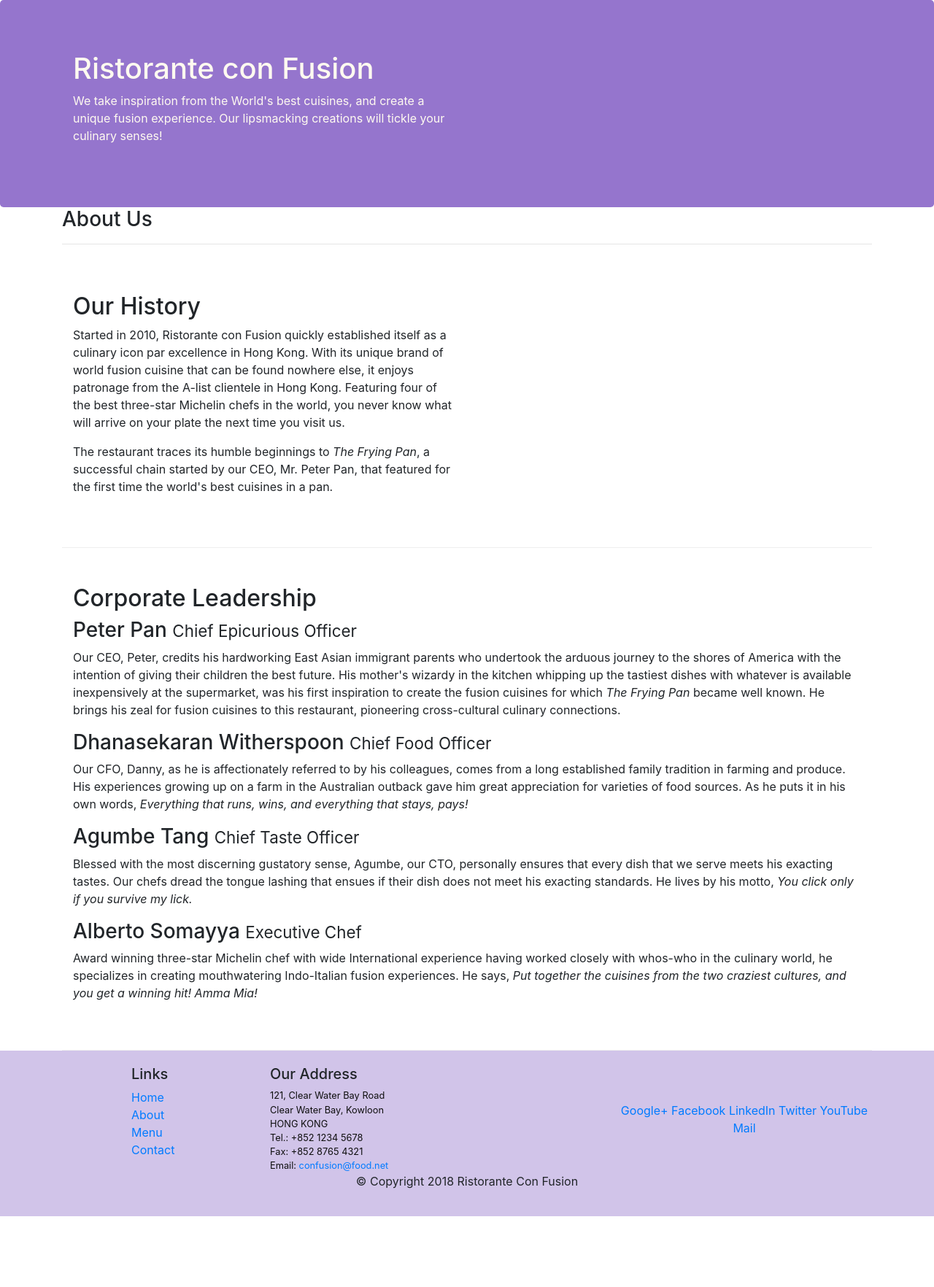
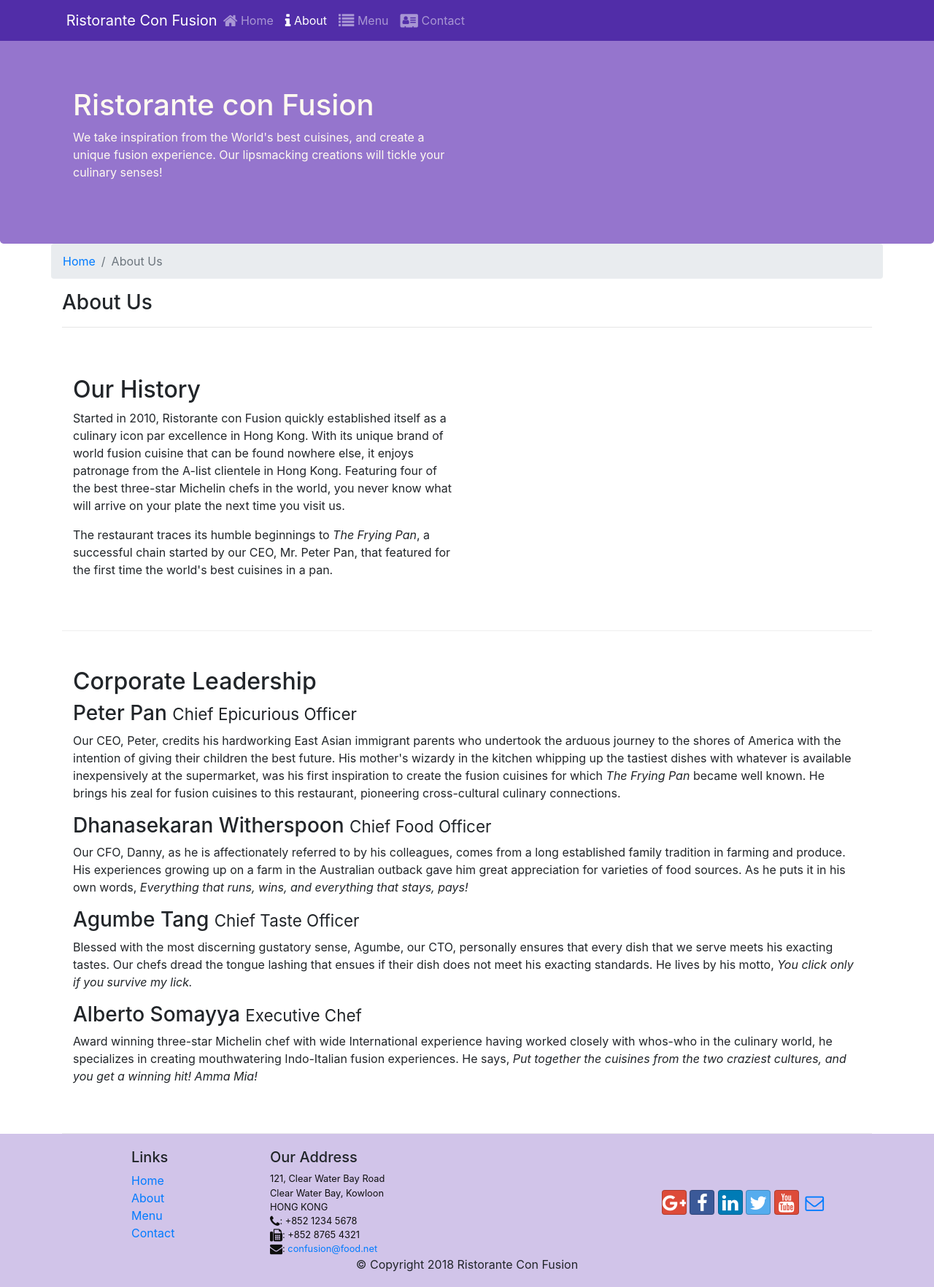
Before and after one commit to joeltavarezestevez/conFusion, a website: page aboutus.html in a window 1280 px wide. Shown: the whole page at 73% size. Before the commit the page ends 1667 px from the top, so only its background shows below. Drawn offline with nearby package versions, Linux system fonts and the light colour scheme.

Commit message:
Navbar and Breadcrumbs. Icon Fonts.

```diff
--- a/aboutus.html
+++ b/aboutus.html
@@ -9,9 +9,36 @@
 
     <!-- Bootstrap CSS -->
     <link rel="stylesheet" href="node_modules/bootstrap/dist/css/bootstrap.min.css">
+     <link rel="stylesheet" href="node_modules/font-awesome/css/font-awesome.min.css">
+    <link rel="stylesheet" href="node_modules/bootstrap-social/bootstrap-social.css">
     <link href="css/styles.css" rel="stylesheet">
 </head>
 <body>
+    <nav class="navbar navbar-dark navbar-expand-sm fixed-top">
+        <div class="container">
+            <button class="navbar-toggler" type="button" data-toggle="collapse" data-target="#Navbar">
+                <span class="navbar-toggler-icon"></span>
+            </button>
+            <a href="./index.html" class="navbar-brand mr-auto">&nbsp;Ristorante Con Fusion</a>
+            <div class="collapse navbar-collapse" id="Navbar">
+                <ul class="navbar-nav mr-auto">
+                    <li class="nav-item ">
+                        <a class="nav-link" href="./index.html"><span class="fa fa-home fa-lg"></span> Home</a>
+                    </li>
+                    <li class="nav-item active">
+                        <a class="nav-link" href="#"><span class="fa fa-info fa-lg"></span> About</a>
+                    </li>
+                    <li class="nav-item">
+                        <a class="nav-link" href="#"><span class="fa fa-list fa-lg"></span> Menu</a>
+                    </li>
+                    <li class="nav-item">
+                        <a class="nav-link" href="#"><span class="fa fa-address-card fa-lg"></span> Contact</a>
+                    </li>
+                </ul>
+            </div>
+        </div>
+    </nav>
+
     <header class="jumbotron">
         <div class="container">
             <div class="row row-header">
@@ -26,6 +53,10 @@
     </header>
     <div class="container">
         <div class="row">
+            <ol class="col-12 breadcrumb">
+                <li class="breadcrumb-item"><a href="./index.html">Home</a></li>
+                <li class="breadcrumb-item active">About Us</li>
+            </ol>
             <div class="col-12">
                <h3>About Us</h3>
                <hr>
@@ -62,7 +93,7 @@
                 <div class="col-4 offset-1 col-sm-2">
                     <h5>Links</h5>
                     <ul class="list-unstyled">
-                        <li><a href="#">Home</a></li>
+                        <li><a href="./index.html">Home</a></li>
                         <li><a href="#">About</a></li>
                         <li><a href="#">Menu</a></li>
                         <li><a href="#">Contact</a></li>
@@ -74,19 +105,19 @@
 		              121, Clear Water Bay Road<br>
 		              Clear Water Bay, Kowloon<br>
 		              HONG KONG<br>
-		              Tel.: +852 1234 5678<br>
-		              Fax: +852 8765 4321<br>
-		              Email: <a href="mailto:confusion@food.net">confusion@food.net</a>
+                      <i class="fa fa-phone fa-lg"></i>: +852 1234 5678<br>
+                      <i class="fa fa-fax fa-lg"></i>: +852 8765 4321<br>
+                      <i class="fa fa-envelope fa-lg"></i>: <a href="mailto:confusion@food.net">confusion@food.net</a>
 		           </address>
                 </div>
                 <div class="col-12 col-sm-4 align-self-center">
                     <div class="text-center">
-                        <a href="http://google.com/+">Google+</a>
-                        <a href="http://www.facebook.com/profile.php?id=">Facebook</a>
-                        <a href="http://www.linkedin.com/in/">LinkedIn</a>
-                        <a href="http://twitter.com/">Twitter</a>
-                        <a href="http://youtube.com/">YouTube</a>
-                        <a href="mailto:">Mail</a>
+                        <a class="btn btn-social-icon btn-google" href="http://google.com/+"><i class="fa fa-google-plus"></i></a>
+                        <a class="btn btn-social-icon btn-facebook" href="http://www.facebook.com/profile.php?id="><i class="fa fa-facebook"></i></a>
+                        <a class="btn btn-social-icon btn-linkedin" href="http://www.linkedin.com/in/"><i class="fa fa-linkedin"></i></a>
+                        <a class="btn btn-social-icon btn-twitter" href="http://twitter.com/"><i class="fa fa-twitter"></i></a>
+                        <a class="btn btn-social-icon btn-google" href="http://youtube.com/"><i class="fa fa-youtube"></i></a>
+                        <a class="btn btn-social-icon" href="mailto:"><i class="fa fa-envelope-o"></i></a>
                     </div>
                 </div>
            </div>
--- a/css/styles.css
+++ b/css/styles.css
@@ -28,3 +28,12 @@ address{
     margin: 0px;
     color: #0f0f0f;
 }
+
+body{
+    padding:50px 0px 0px 0px;
+    z-index:0;
+}
+
+.navbar-dark {
+     background-color: #512DA8;
+}
--- a/package.json
+++ b/package.json
@@ -15,6 +15,8 @@
   },
   "dependencies": {
     "bootstrap": "^4.0.0",
+    "bootstrap-social": "^5.1.1",
+    "font-awesome": "^4.7.0",
     "jquery": "^3.3.1",
     "popper.js": "^1.12.9"
   }
```
Also changed, not shown: index.html (+37 -10 lines), 1 other file.
